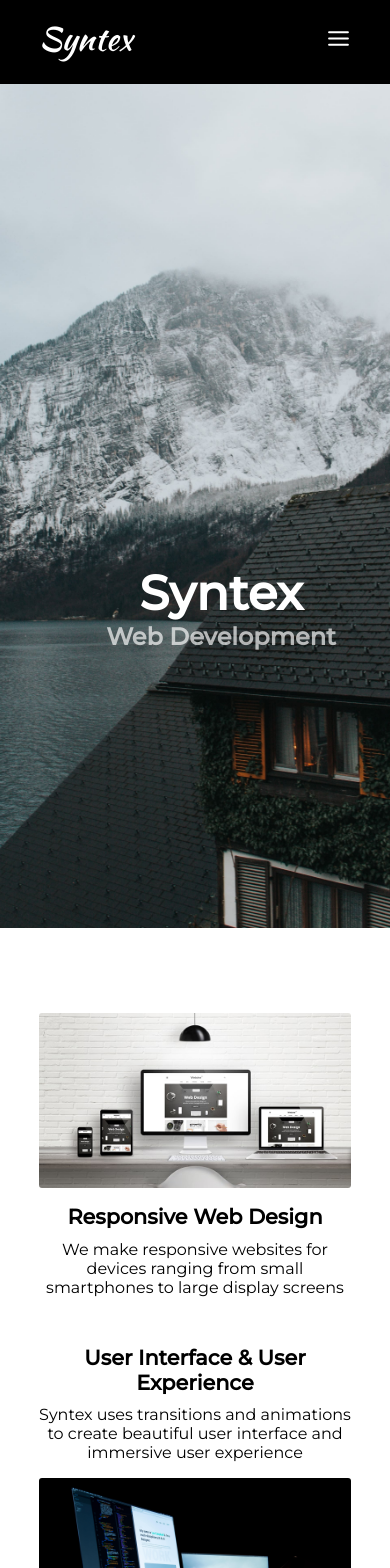
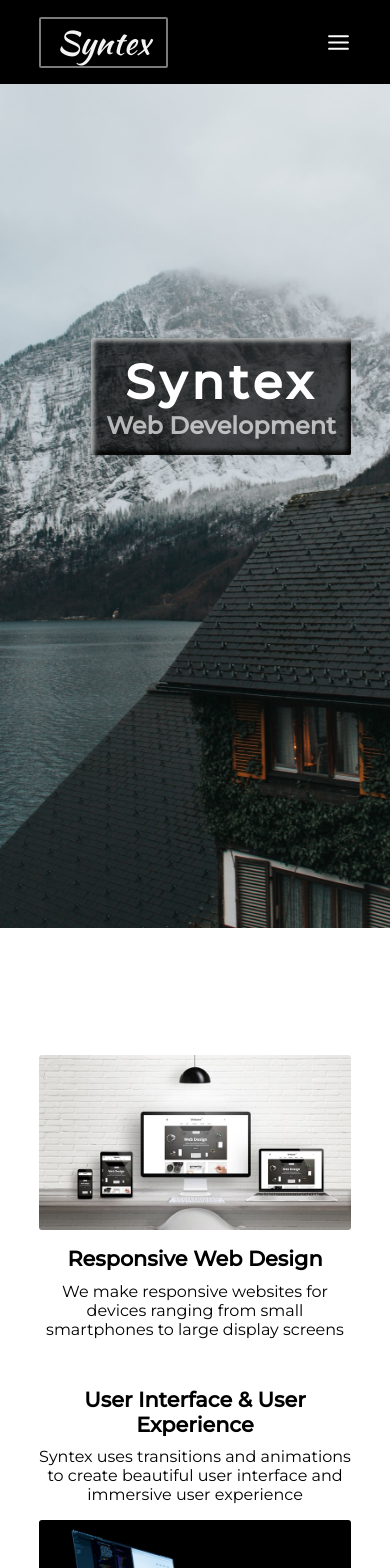
Before and after one commit to ShakexSempe/react-landing-page, a React (Create React App) app: page / in a window 390 px wide. Shown: the top 1568 px of the page. Built offline with nearby package versions, Linux system fonts and the light colour scheme.

Commit message:
app padding and margins

```diff
--- a/src/App.css
+++ b/src/App.css
@@ -4,9 +4,9 @@
   padding: 0;
   font-family: 'Montserrat', sans-serif;
   scroll-behavior: smooth;
-  scroll-padding-top: 5vh;
+  scroll-padding-top: 10vh;
 }
 
 .App {
-  width: 100vw;
+  width: 100%;
 }
--- a/src/components/Footer.css
+++ b/src/components/Footer.css
@@ -26,7 +26,7 @@
     padding-top: 5vh;
     margin-bottom: .5em;
     transform: translateX(-100%);
-    transition: 1s;
+    transition: 1.5s;
     transition-delay: .5s;
     opacity: 0;
 }
@@ -36,11 +36,11 @@
 }
 
 .footer_title {
-    color: #f4f4f4;
+    color: #fffa;
     font-size: 1.5em;
     margin-bottom: 5vh;
     transform: translateX(-100%);
-    transition: 1s;
+    transition: 1.5s;
     transition-delay: .7s;
     opacity: 0;
 
@@ -61,10 +61,16 @@
     gap: 1.5em;
     border: none;
     outline: none;
+    opacity: 0;
+    transition: 1.5s .9s;
+    transform: scale(.5);
     box-shadow: inset 2px 2px 3px #fffa,
                 inset -2px -2px 3px #000a;
 }
-
+.footer--zoom .footer_social {
+    opacity: 1;
+    transform: scale(1);
+}
 
 .social_link {
     font-size: 2em;
@@ -102,8 +108,13 @@
     left: 50%;
     transform: translateX(-50%);
     font-size: 1.2em;
+    opacity: 0;
+    transition: 1.5s;
 }
-
+.footer--zoom .copyright-div {
+    transition-delay: 2s;
+    opacity: 1;
+}
 .footer .copyright-div p {
     color: #f4f4f4;
 }
@@ -130,14 +141,18 @@
     }
     .footer_logo {
         font-size: 3.5em;
-        padding-top: 15vh;
+        margin-top: 20vh;
+        padding: 0;
     }
     .footer_title {
         font-size: 1.5em;
         /* margin-bottom: 1em; */
     }
-    .footer p span {
+
+    .footer .copyright-div p {
         font-size: .8em;
     }
-
+    .footer span {
+        font-size: .8em;
+    }
 }
--- a/src/components/Hero.css
+++ b/src/components/Hero.css
@@ -2,7 +2,7 @@
     position: relative;
     width: 100%;
     height: 100vh;
-    margin-bottom: 5vh;
+    margin-bottom: 10vh;
 }
 .hero_image {
     width: 100%;
@@ -12,11 +12,15 @@
 
 .hero_title {
     position: absolute;
-    top: 60vh;
+    top: 50vh;
     right: 10%;
     color: #fff;
     font-size: 4rem;
     padding: 15px;
+    /* border: 2px solid #f4f4f4; */
+    border-radius: 2px;
+    box-shadow: inset 3px 3px 4px #fffa,
+                inset -4px -4px 5px #000;
 }
 
 .hero_title span {
@@ -29,10 +33,13 @@
 @media screen and (max-width: 768px) {
     .hero_title {
         text-align: center;
-        top: 55%;
+        top: 30vh;
         font-size: 3rem;
+        letter-spacing: .1em;
+        background-color: #000a;
     }
     .hero_title span {
         font-size: 1.5rem;
+        letter-spacing: normal;
     }
 }
--- a/src/components/Navbar.css
+++ b/src/components/Navbar.css
@@ -9,17 +9,21 @@
     /* maximize space between logo(span) and the list */
     justify-content: space-between;
     align-items: center;
-    padding: 0 10vw .5em;
+    padding: .5em 10vw;
     /* margin-bottom: -70px; */
     z-index: 5;
 }
 
 .navbar_logo {
-    color: #fff;
+    color: #f4f4f4;
     font-family: 'Kaushan Script', cursive;
-    font-size: 2.5rem;
+    font-size: 2rem;
     text-transform: capitalize;
     cursor: pointer;
+    border: 2px solid hsla(0, 0%, 96%, 0.5);
+    border-radius: 2px;
+    padding: 0 .5em;
+    text-decoration: none;
 }
 
 .navbar_list {
@@ -34,7 +38,7 @@
 .navbar_link {
     font-size: .85rem;
     text-decoration: none;
-    color: #fff;
+    color: #f4f4f4;
     text-align: center;
     padding: 10px;
     margin: 0 5px;
--- a/src/components/Navbar.js
+++ b/src/components/Navbar.js
@@ -17,7 +17,7 @@ const Navbar = ({navbarLinks}) => {
 
     return (
         <nav className="navbar">
-            <span className="navbar_logo">syntex</span>
+            <a className="navbar_logo" href="#contact">syntex</a>
         {/* if menuClicked then show X icon else if not clicked then show menu icon */}
             {menuClicked ? (
                 <FiX size={25} className="navbar_menu" onClick={toggleMenuClick}/>
--- a/src/components/slider.css
+++ b/src/components/slider.css
@@ -2,7 +2,7 @@
     display: flex;
     align-items: center;
     margin: 5vh 10vw;
-    padding: 5vh .5em;
+    padding: 1em .5em;
     opacity: 0;
     transform: scale(85%);
     transition: 1.5s;
```
